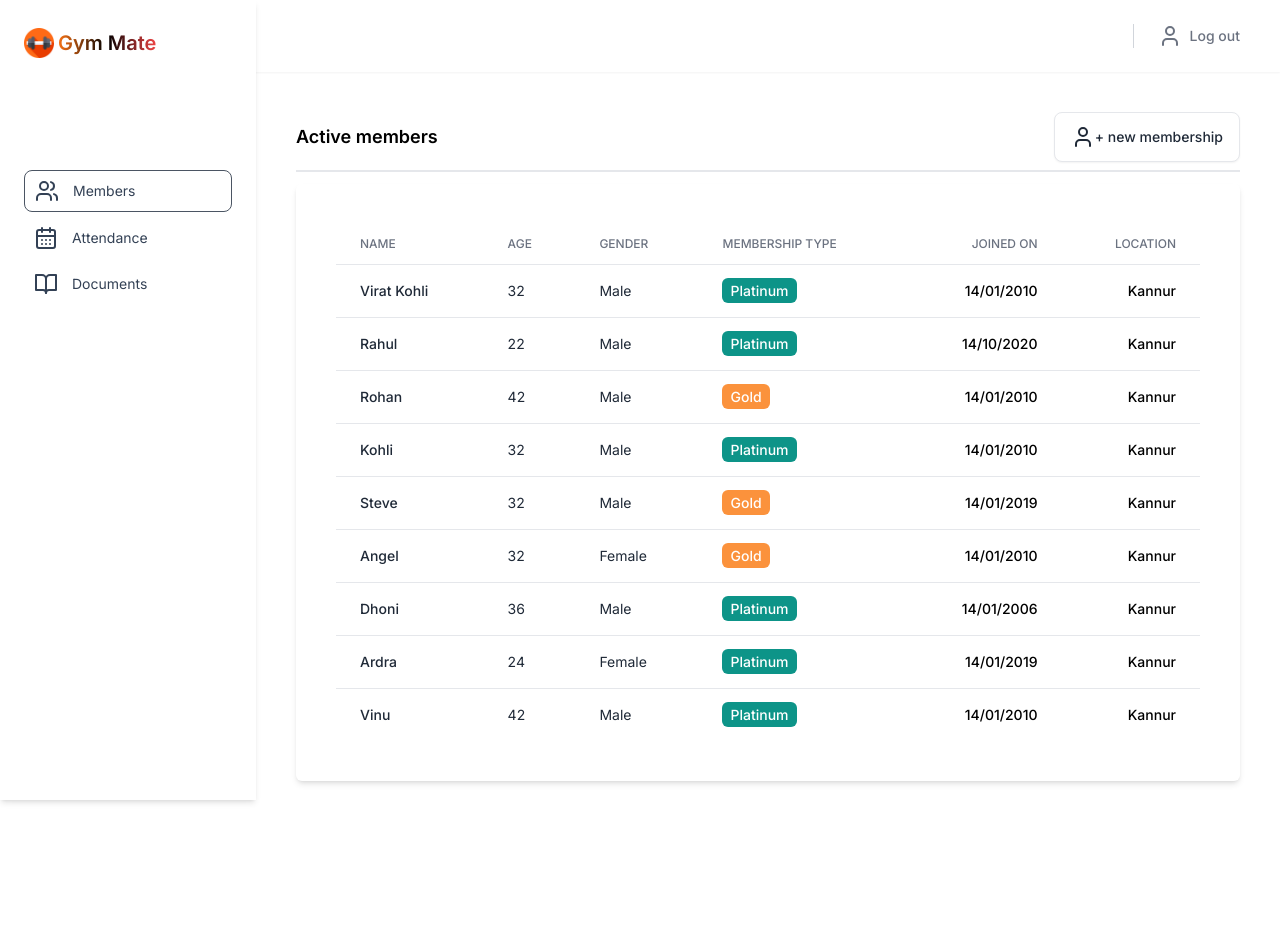
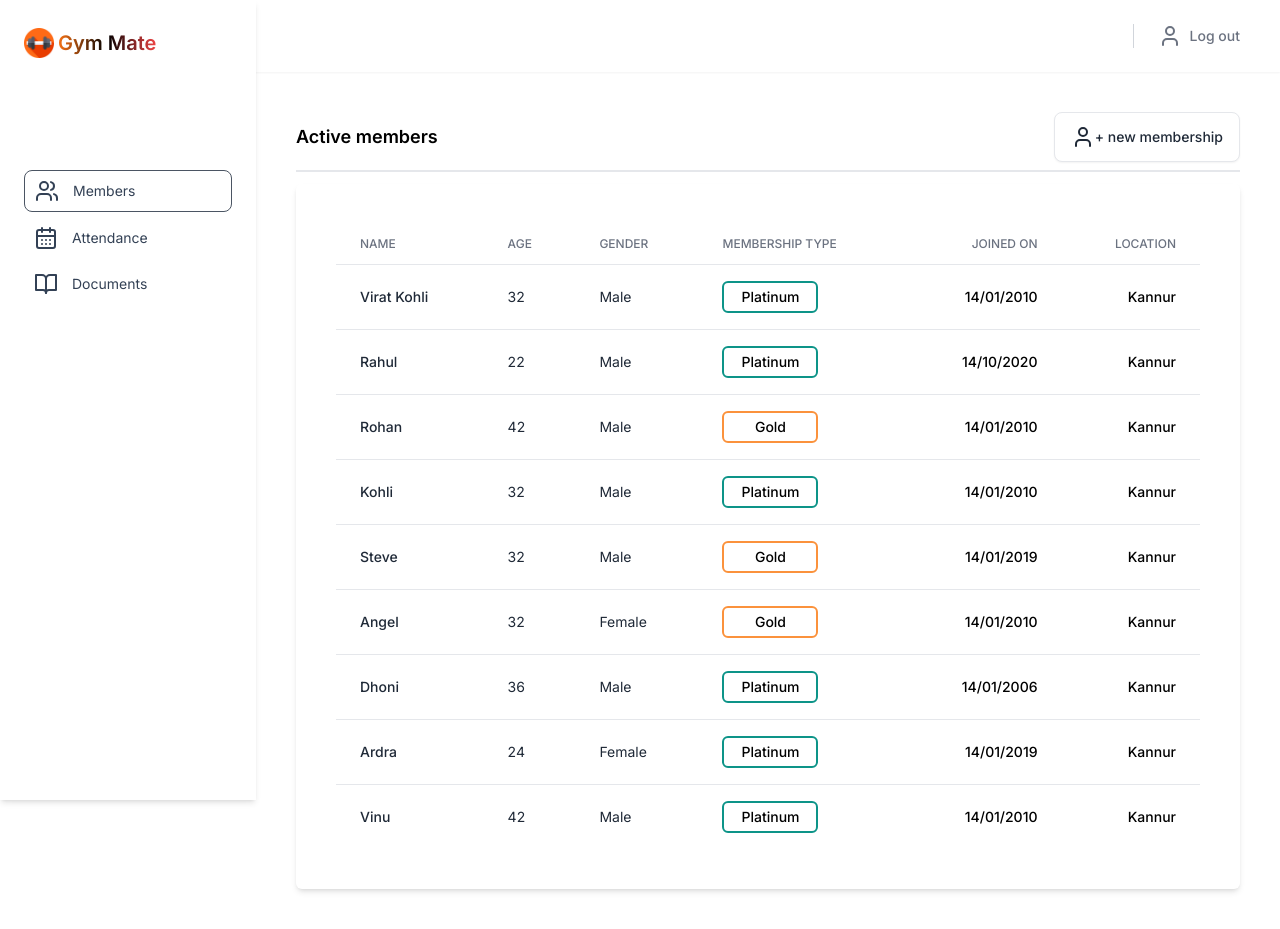
Before and after one commit to anoopw3bdev/gymmate, a Next.js app: page /dashboard/members in a window 1280 px wide. Before the commit the page ends 821 px from the top, so only its background shows below. Built offline with nearby package versions, Linux system fonts and the light colour scheme.

Commit message:
minor ui change

```diff
--- a/src/app/components/Drawer.js
+++ b/src/app/components/Drawer.js
@@ -2,16 +2,15 @@
 
 import { useDetectOutsideClick } from '../hooks/useDetectOutsideClick';
 
-const Drawer = ({ isOpen, title, onClose, children }) => {
+const Drawer = ({ title, onClose, children }) => {
     const ref = useDetectOutsideClick(onClose);
 
     return (
         <div
-            className="hs-overlay hs-overlay-open:translate-x-0 translate-x-0 fixed top-0 end-0 transition-all duration-300 transform h-full max-w-xs w-full z-[80] bg-white border-s "
-            tabIndex="1"
+            className="hs-overlay fixed top-0 end-0 h-full w-1/3 z-[80] bg-white shadow-2xl border-s"
             ref={ref}
         >
-            <div className="flex justify-between items-center py-3 px-4 border-b">
+            <div className="flex justify-between items-center pt-7 pb-4 px-4 border-b">
                 <h3 className="font-bold text-gray-800">
                     {title}
                 </h3>
--- a/src/app/components/MemberTable.js
+++ b/src/app/components/MemberTable.js
@@ -4,6 +4,7 @@ import { useState } from 'react'
 import { getMembershipColor } from '../utils'
 import Drawer from './Drawer'
 import { sampleMembers } from '../constants'
+import { MemberDetails } from './MemberDetails'
 
 const MemberTable = () => {
   const [showMemberDetails, setShowMemeberDetails] = useState(false);
@@ -12,7 +13,6 @@ const MemberTable = () => {
   const handleRowClick = (data) => {
     setSelectedRow(data);
     setShowMemeberDetails(true);
-    console.log(showMemberDetails, "sohoow")
   }
 
   return (
@@ -46,7 +46,7 @@ const MemberTable = () => {
                                     <td className="px-6 py-4 whitespace-nowrap text-sm text-gray-800 ">{data.age}</td>
                                     <td className="px-6 py-4 whitespace-nowrap text-sm text-gray-800 ">{data.gender}</td>
                                     <td className="px-6 py-4 whitespace-nowrap text-sm font-medium">
-                                        <span className={`${getMembershipColor(data.membershipType)} py-1 px-2 rounded-md text-white`}>
+                                        <span className={`border-2 w-24 flex justify-center ${getMembershipColor(data.membershipType)} py-1 px-2 rounded-md`}>
                                         {data.membershipType}
                                         </span>
                                     </td>
@@ -64,10 +64,12 @@ const MemberTable = () => {
         {
             showMemberDetails &&
             <Drawer
-                isOpen={showMemberDetails}
                 title="Member details"
                 onClose={
                    () => setShowMemeberDetails(false)
+                }
+                children={
+                    <MemberDetails/>
                 }
             />
         }
--- a/src/app/utils.js
+++ b/src/app/utils.js
@@ -5,10 +5,10 @@ export const getAvatar = (name="") => {
 export const getMembershipColor = (type) => {
     switch (type) {
         case "Platinum":
-            return "bg-teal-600"
+            return "border-teal-600"
         case "Gold":
-            return "bg-orange-400"
+            return "border-orange-400"
         default:
-            return "bg-gray-400"
+            return "border-gray-400"
     }
 }
```
